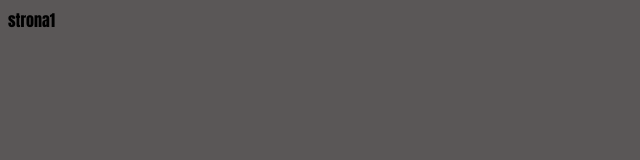
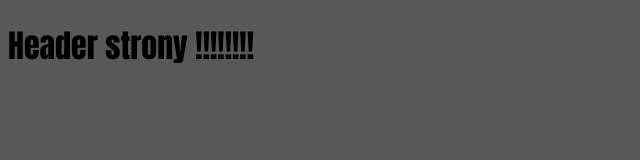
Before and after one commit to Bambusiarz/Witryna1, a plain HTML site: page index.html in a window 1280 px wide. Shown: the whole page, without its empty margins (0-640 px from the left). Drawn offline with Linux system fonts and the light colour scheme.

Commit message:
Dodaj header i font bold

```diff
--- a/index.html
+++ b/index.html
@@ -7,6 +7,6 @@
     <title>Artur Owczarek</title>
 </head>
 <body>
-    strona1
+    <h1>Header strony !!!!!!!!</h1>
 </body>
 </html>
--- a/wyglad.css
+++ b/wyglad.css
@@ -1,4 +1,5 @@
 *{
     font-family: Impact, Haettenschweiler, 'Arial Narrow Bold', sans-serif;
     background-color: rgb(90, 87, 87);
+    font-weight: bold;
 }
```
